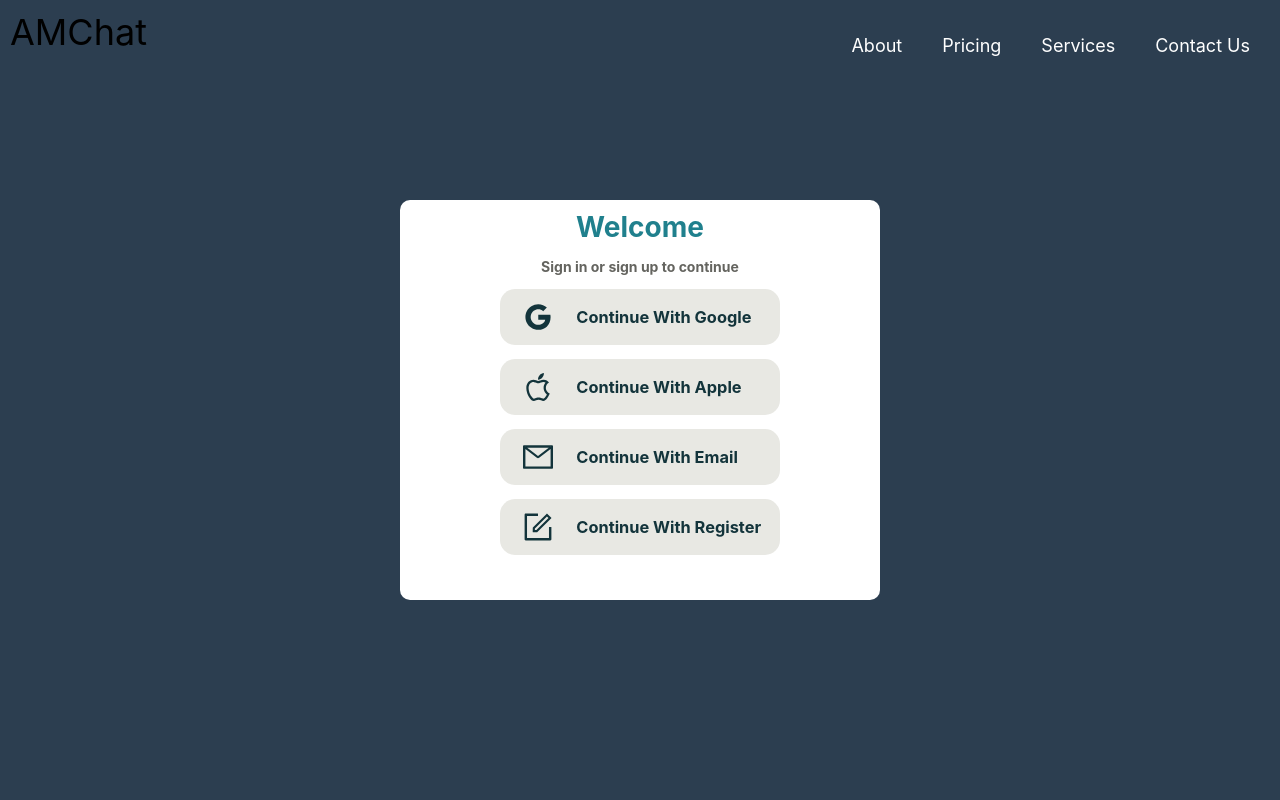
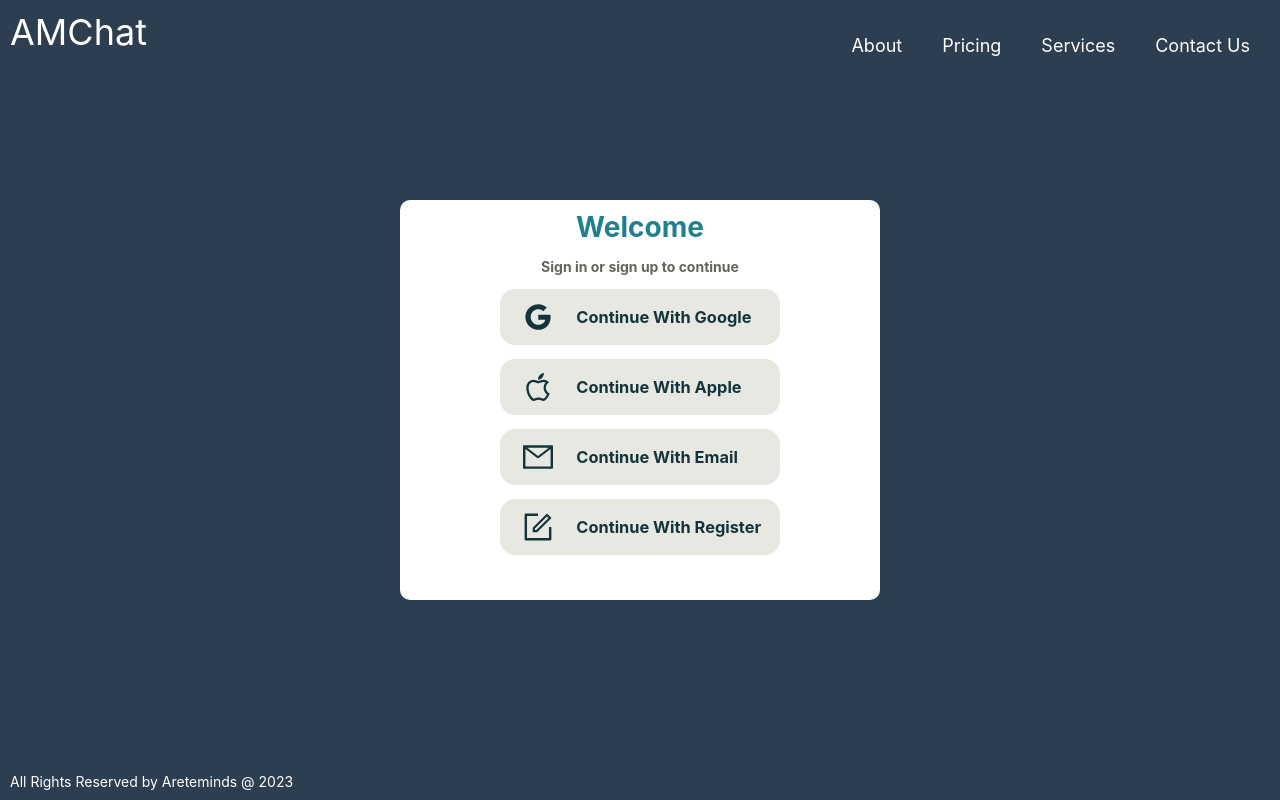
Before and after one commit to ravitejap-am/yaswanth, a React (Create React App) app: page / in a window 1280 px wide. Built offline with nearby package versions, Linux system fonts and the light colour scheme.

Commit message:
updated code

```diff
--- a/src/components/common/buttons/Sso.jsx
+++ b/src/components/common/buttons/AuthButton.jsx
@@ -6,7 +6,7 @@ import {
   FormOutlined,
 } from '@ant-design/icons';
 import './buttons.css';
-const Sso = ({ name, type, buttonHandler }) => {
+const AuthButton = ({ name, type, buttonHandler }) => {
   return (
     <div className="sso center butooneffect" onClick={buttonHandler} style={{}}>
       {type == 'google' && (
@@ -41,4 +41,4 @@ const Sso = ({ name, type, buttonHandler }) => {
   );
 };
 
-export default Sso;
+export default AuthButton;
--- a/src/components/common/forms/AuthForm.jsx
+++ b/src/components/common/forms/AuthForm.jsx
@@ -80,8 +80,9 @@ const AuthForm = ({
           />
         </div>
 
+        {formType !== 'forgotpassword' && (
+          <>
             <br />
-        {formType !== 'forgotpassword' && (
             <div className="titleContainer">
               <FormTitles title="Password" />
               :
@@ -97,13 +98,16 @@ const AuthForm = ({
                 }
               />
             </div>
+          </>
         )}
 
+        {formType === 'signin' && (
+          <>
             <br />
-        {formType === 'signin' && (
             <div style={{ textAlign: 'end' }}>
               <a onClick={forgotPasswordHandler}>Forgor Password</a>
             </div>
+          </>
         )}
 
         <br />
--- a/src/components/iam/signIn/SignIn.jsx
+++ b/src/components/iam/signIn/SignIn.jsx
@@ -3,7 +3,7 @@ import { Layout } from 'antd';
 import SignIntitle from '../../common/titles/SignInWelcomeTitle.jsx';
 import './signin.css';
 import SubTitle from '../../common/titles/SubTitle.jsx';
-import Sso from '../../common/buttons/Sso.jsx';
+import AuthButton from '../../common/buttons/AuthButton.jsx';
 import * as myConst from '../../../constants/loginPage.js';
 // console.log(myConstClass.ENGLISH);
 const { Content } = Layout;
@@ -23,22 +23,22 @@ const SignIn = ({ screenHandler }) => {
     <Content className="mainContainer">
       <SignIntitle title={data.WELCOME} />
       <SubTitle name={data.SIGNIN_OR_SIGNUP_TO_CONTINUE} />
-      <Sso
+      <AuthButton
         buttonHandler={googleButtonHandler}
         name={data.CONTINUE_WITH_GOOGLE}
         type="google"
       />
-      <Sso
+      <AuthButton
         buttonHandler={appleButtonHandler}
         name={data.CONTINUE_WITH_APPLE}
         type="apple"
       />
-      <Sso
+      <AuthButton
         buttonHandler={signInButtonHandler}
         name={data.CONTINUE_WITH_EMAIL}
         type="mail"
       />
-      <Sso
+      <AuthButton
         buttonHandler={signUpButtonHandler}
         name={data.CONTINUE_WITH_REGISTER}
         type="form"
--- /dev/null
+++ b/src/layouts/homeFooter/HomeFooter.jsx
@@ -0,0 +1,17 @@
+import React from 'react';
+const HomeFooter = () => {
+  return (
+    <div
+      style={{
+        position: 'absolute',
+        bottom: '10px',
+        left: '10px',
+        color: '#ffffff',
+        fontSize: '14px',
+      }}
+    >
+      All Rights Reserved by Areteminds @ 2023
+    </div>
+  );
+};
+export default HomeFooter;
--- a/src/layouts/homeheader/HomeHeader.jsx
+++ b/src/layouts/homeheader/HomeHeader.jsx
@@ -1,26 +1,54 @@
 const Homeheader = () => {
   return (
-
-        <><div style={{ position: 'absolute', top: '10px', left: '10px', fontSize: '36px' }}>AMChat</div>
+    <>
+      <div
+        style={{
+          position: 'absolute',
+          top: '10px',
+          left: '10px',
+          fontSize: '36px',
+          color: 'white',
+        }}
+      >
+        AMChat
+      </div>
 
       {/* Tabs */}
-        <div style={{ position: 'absolute', top: '35px', right: '10px', fontSize: '18px' }}>
-          <a href="/about" style={{ margin: '0 20px', color: '#ffffff', textDecoration: 'none' }}>
+      <div
+        style={{
+          position: 'absolute',
+          top: '35px',
+          right: '10px',
+          fontSize: '18px',
+        }}
+      >
+        <a
+          href="/about"
+          style={{ margin: '0 20px', color: '#ffffff', textDecoration: 'none' }}
+        >
           About
         </a>
-          <a href="/pricing" style={{ margin: '0 20px', color: '#ffffff', textDecoration: 'none' }}>
+        <a
+          href="/pricing"
+          style={{ margin: '0 20px', color: '#ffffff', textDecoration: 'none' }}
+        >
           Pricing
         </a>
-          <a href="/services" style={{ margin: '0 20px', color: '#ffffff', textDecoration: 'none' }}>
+        <a
+          href="/services"
+          style={{ margin: '0 20px', color: '#ffffff', textDecoration: 'none' }}
+        >
           Services
         </a>
-          <a href="/contact" style={{ margin: '0 20px', color: '#ffffff', textDecoration: 'none' }}>
+        <a
+          href="/contact"
+          style={{ margin: '0 20px', color: '#ffffff', textDecoration: 'none' }}
+        >
           Contact Us
         </a>
-          </div></>
-
-    )
-
-}
+      </div>
+    </>
+  );
+};
 
 export default Homeheader;
--- a/src/pages/login/Login.jsx
+++ b/src/pages/login/Login.jsx
@@ -6,6 +6,7 @@ import SignUp from '../../components/iam/signUp/SignUp';
 import ManualSignIn from '../../components/iam/manualSignIn/ManualSignIn';
 import Homeheader from '../../layouts/homeheader/HomeHeader';
 import ForgotPassword from '../../components/iam/forgotPassword/ForgotPassword';
+import HomeFooter from '../../layouts/homeFooter/HomeFooter';
 const { Content } = Layout;
 
 const Login = () => {
@@ -38,6 +39,7 @@ const Login = () => {
         )}
         {screen == 'otp' && ''}
       </Content>
+      <HomeFooter />
       {/* add footer */}
     </Layout>
   );
```
Also changed, not shown: src/components/common/buttons/Back.jsx (added). Lines whose indentation alone changed are shown as unchanged.
